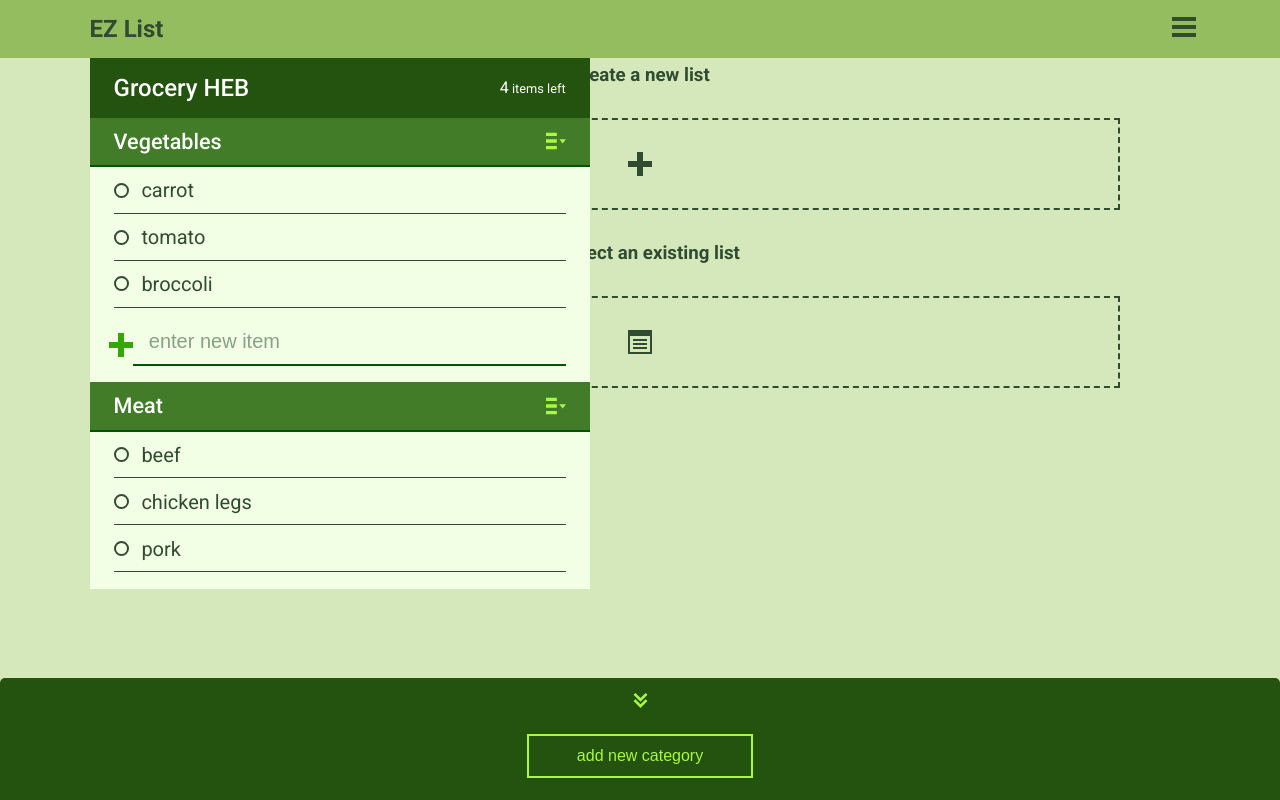
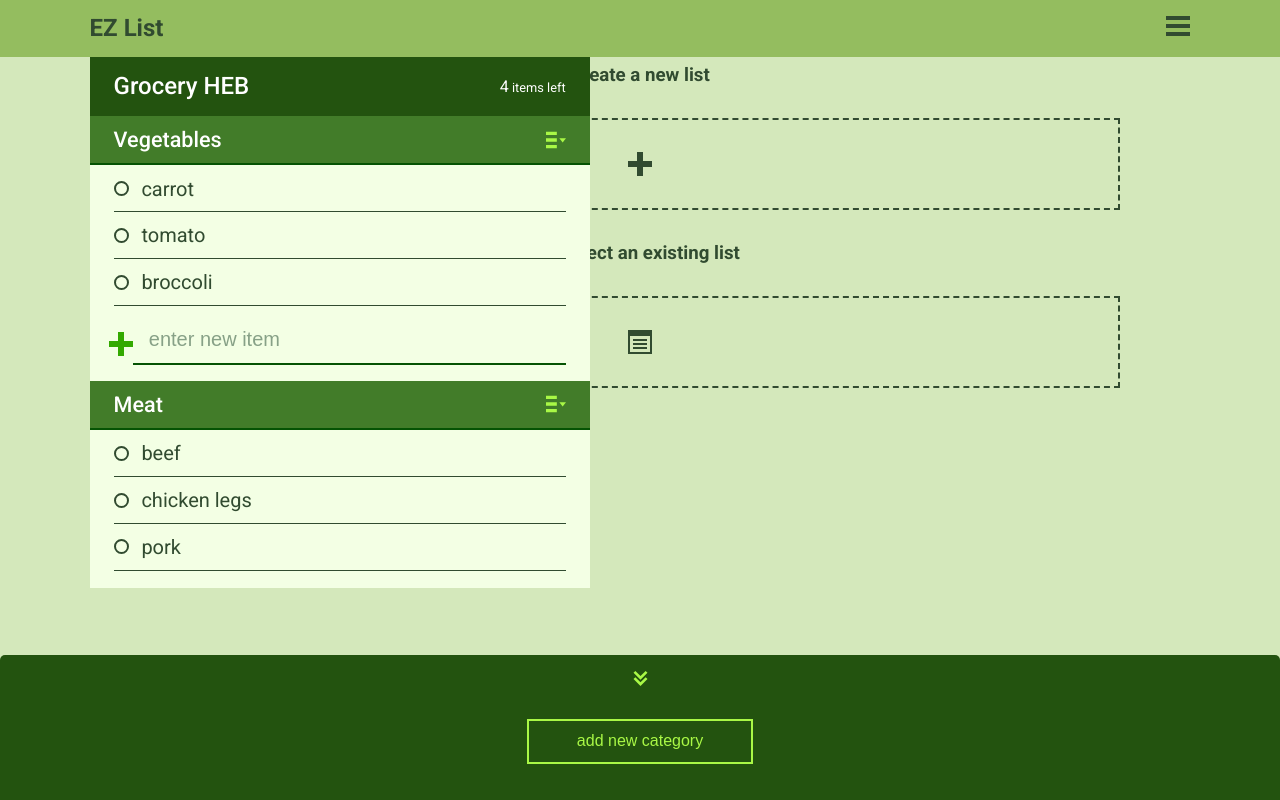
Before and after one commit to Lu-X-Liu/shopping-list, a plain HTML site: page index.html in a window 1280 px wide. Both pictures are taken after a click on the icon 640 px from the left and 777 px from the top of the page. Drawn offline with Linux system fonts and the light colour scheme.

Commit message:
toggle bottom tab

```diff
--- a/index.html
+++ b/index.html
@@ -158,6 +158,11 @@
                 </symbol>
             </svg>
             <svg xmlns="http://www.w3.org/2000/svg" width="24" height="24" viewBox="0 0 24 24">
+                <symbol id="plus-dropdown" class="icons">
+                    <path d="M24 9h-9v-9h-6v9h-9v6h9v9h6v-9h9z"/>
+                </symbol>
+            </svg>
+            <svg xmlns="http://www.w3.org/2000/svg" width="24" height="24" viewBox="0 0 24 24">
                 <symbol id="trash-drop-down" class="icons">
                     <path d="M3 6v18h18v-18h-18zm5 14c0 .552-.448 1-1 1s-1-.448-1-1v-10c0-.552.448-1 1-1s1 .448 1 1v10zm5 0c0 .552-.448 1-1 1s-1-.448-1-1v-10c0-.552.448-1 1-1s1 .448 1 1v10zm5 0c0 .552-.448 1-1 1s-1-.448-1-1v-10c0-.552.448-1 1-1s1 .448 1 1v10zm4-18v2h-20v-2h5.711c.9 0 1.631-1.099 1.631-2h5.315c0 .901.73 2 1.631 2h5.712z"/>
                 </symbol>
--- a/main.css
+++ b/main.css
@@ -70,6 +70,7 @@ h1 {
     border: none;
     height: 24px;
     width: 24px;
+    padding: 0;
 }
 
 /* main*/
@@ -95,10 +96,10 @@ h1 {
 /* current list*/
 
 .current-list-wrapper {
-    height: calc(100vh - 6.5rem);
+    height: calc(100vh - 6.4rem);
     overflow: scroll;
     position: absolute;
-    top: -0.4rem;
+    top: -0.5rem;
     width: 100%;
     padding: 0 7%;
 }
@@ -305,9 +306,7 @@ input.new-item:focus::placeholder {
 .new-category-btn-wrapper {
     width: 100%;
     padding:0 7% 2rem;
-    display: flex;
-    justify-content: center;
-    display: none
+    display: none;
 }
 
 .new-category-btn {
@@ -316,5 +315,6 @@ input.new-item:focus::placeholder {
     background: transparent;
     border: 2px solid var(--clr-category-menu);
     font-size: 1rem;
-
+    margin: 0.5rem auto 0.9rem;
+    display: block;
 }
--- a/main.js
+++ b/main.js
@@ -3,9 +3,15 @@
 const bottomTabIcon = document.querySelector('.add-new-category svg');
 const newCategoryBtnWrapper = document.querySelector('.new-category-btn-wrapper');
 
-bottomTabIcon.addEventListener('click', openBottomTab);
+bottomTabIcon.addEventListener('click', toggleBottomTab);
 
-function openBottomTab() {
-    bottomTabIcon.style.transform = 'rotate(90deg) translateX(-5px)';
-    newCategoryBtnWrapper.style.display = 'flex';
+function toggleBottomTab() {
+    const contentDisplay = newCategoryBtnWrapper.style;
+    if (contentDisplay.display === 'none' || contentDisplay.display === '') {
+        bottomTabIcon.style.transform = 'rotate(90deg) translateX(-5px)';
+        contentDisplay.display = 'block';
+    } else {
+        bottomTabIcon.style.transform = 'rotate(-90deg) translateX(5px)';
+        contentDisplay.display = 'none';
+    }
 }
```
